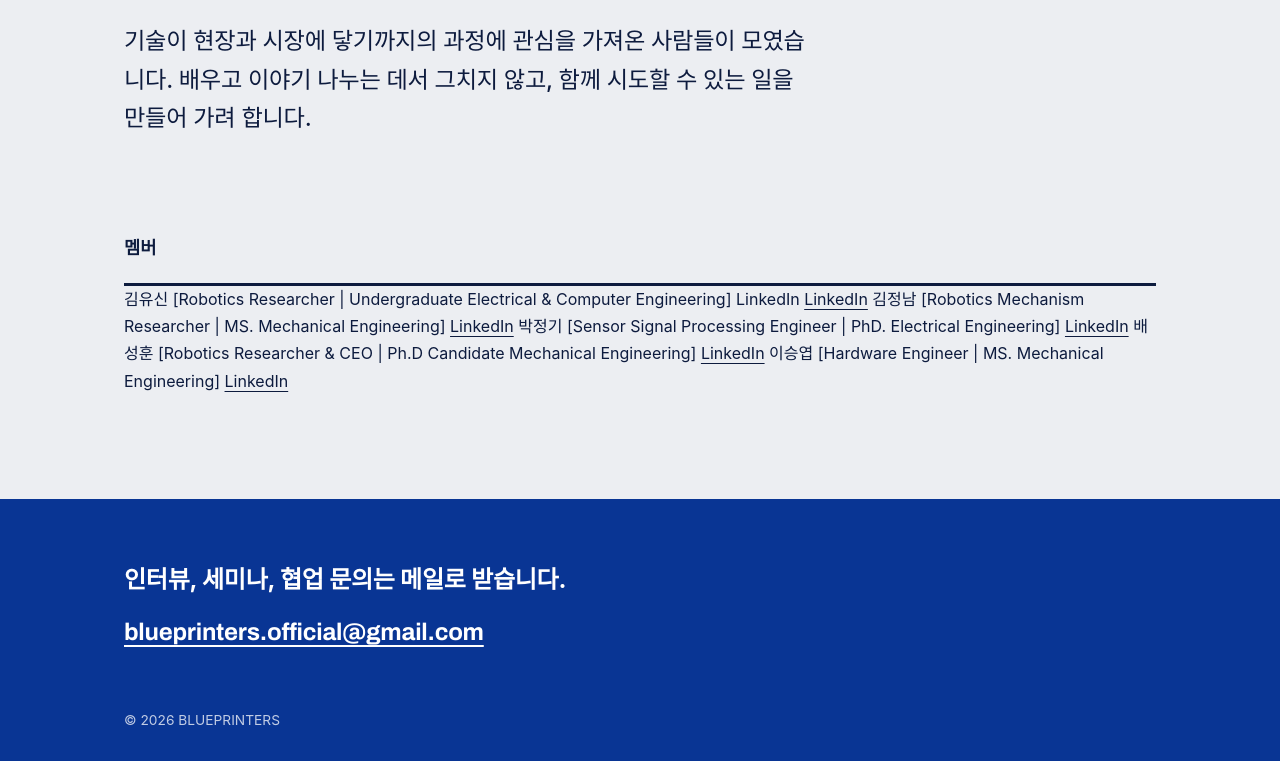
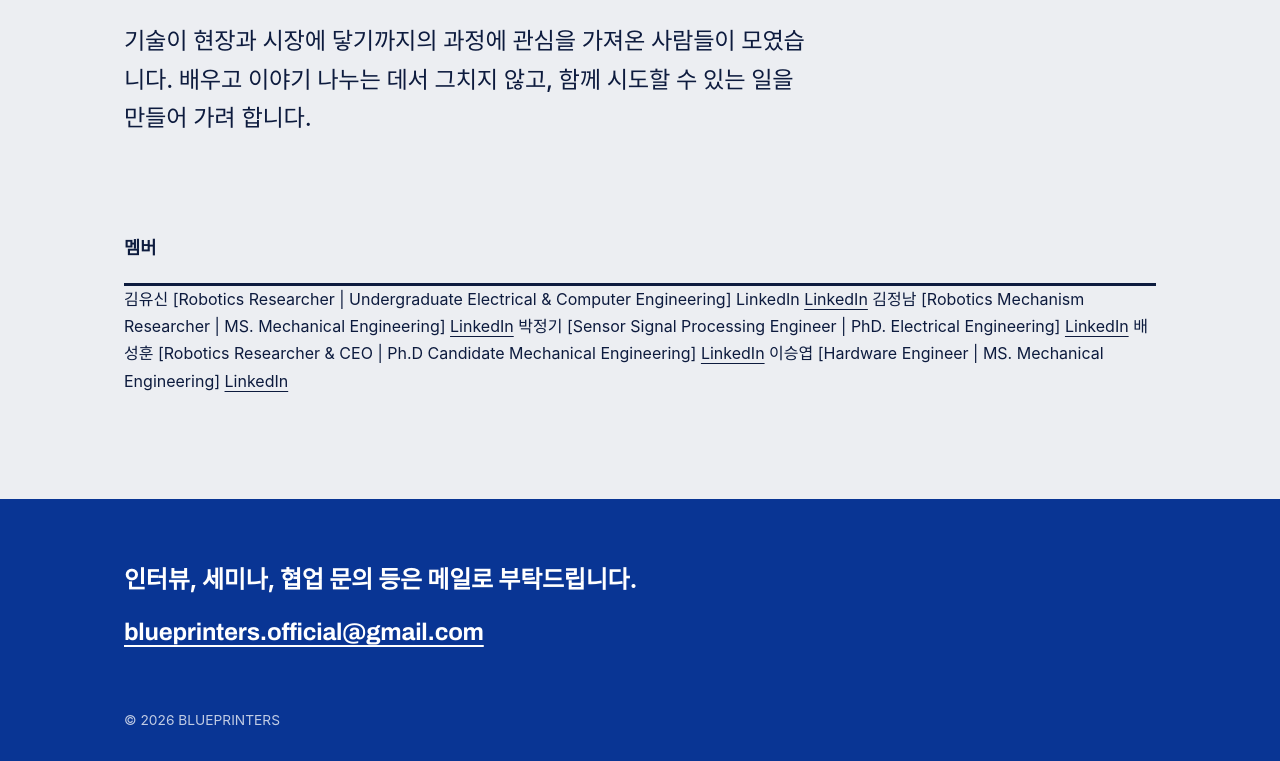
Before and after one commit to blueprinters/blueprinters.github.io, a plain HTML site: page index.html in a window 1280 px wide. Shown: the part 910-1671 px from the top of the page. Drawn offline with Linux system fonts and the light colour scheme; a web font is replaced by a local one.

Commit message:
Update index.html

```diff
--- a/index.html
+++ b/index.html
@@ -204,7 +204,7 @@
 
 <footer class="contact" id="contact">
   <div class="wrap">
-    <h2>인터뷰, 세미나, 협업 문의는 메일로 받습니다.</h2>
+    <h2>인터뷰, 세미나, 협업 문의 등은 메일로 부탁드립니다.</h2>
     <a class="mail" href="mailto:blueprinters.official@gmail.com?subject=%5BBLUEPRINTERS%5D%20%EB%AC%B8%EC%9D%98">blueprinters.official@gmail.com</a>
     <div class="fine">© 2026 BLUEPRINTERS</div>
   </div>
```
